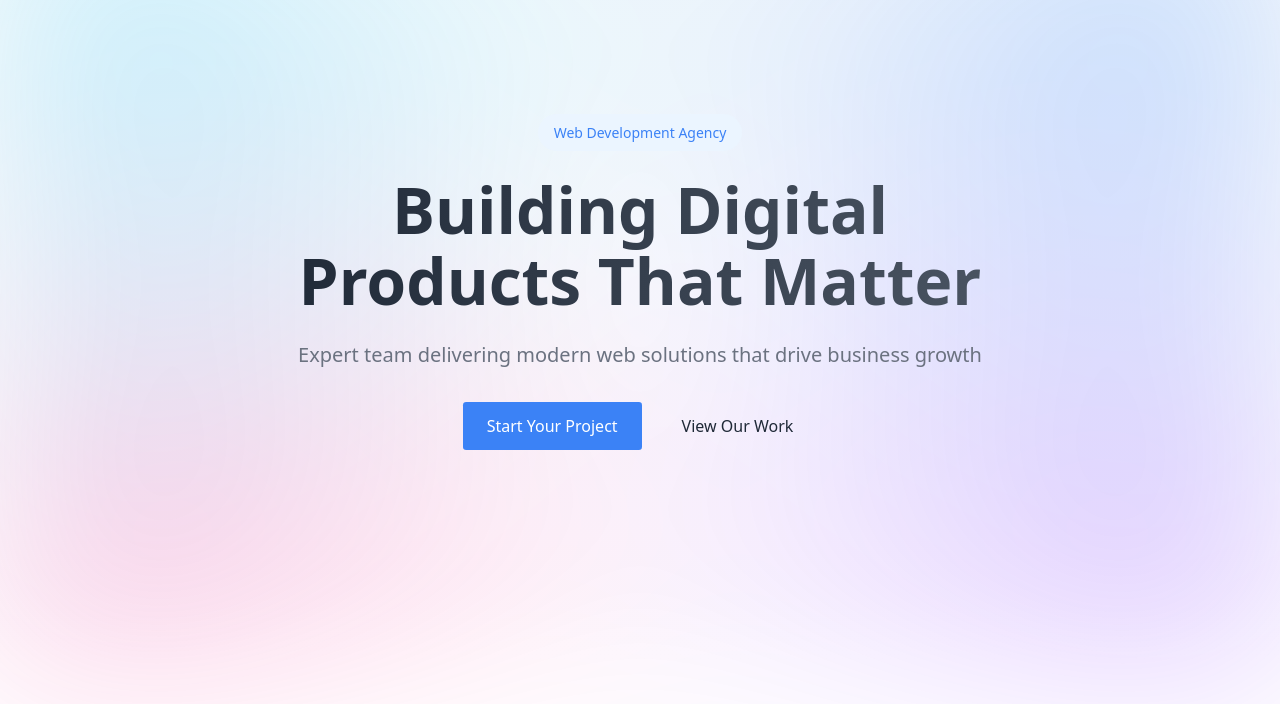
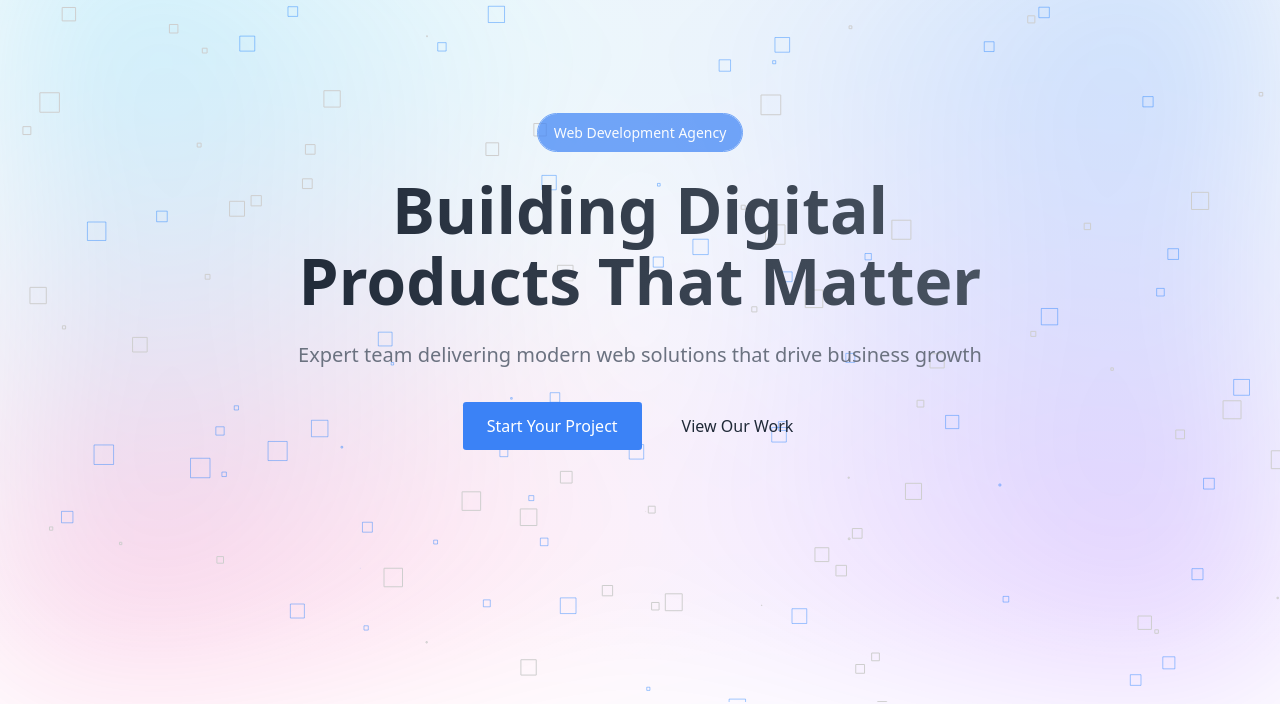
Before and after one commit to Arpit2218B/techvory-landing-page, a plain HTML site: page index.html in a window 1280 px wide. Shown: the part 98-802 px from the top of the page. Drawn offline with nearby package versions, Linux system fonts and the light colour scheme.

Commit message:
feat: adding animations

```diff
--- a/index.html
+++ b/index.html
@@ -22,7 +22,7 @@
           Techvory
         </a>
         <div>
-          <a href="https://calendly.com/your-calendly-link" target="_blank" rel="noopener noreferrer"
+          <a href="https://calendly.com/business-techvory/30min" target="_blank" rel="noopener noreferrer"
             class="button primary cta">
             Book a call
           </a>
@@ -36,14 +36,15 @@
     <section class="hero">
       <div class="container">
         <span class="badge">Web Development Agency</span>
-        <h1>Building Digital Products That Matter</h1>
-        <p>Expert team delivering modern web solutions that drive business growth</p>
+        <h1 class="hero-heading">Building Digital Products That Matter</h1>
+        <p class="hero-text">Expert team delivering modern web solutions that drive business growth</p>
         <div class="hero-buttons">
           <a href="#contact" class="button primary">Start Your Project</a>
           <a href="#portfolio" class="button secondary">View Our Work</a>
         </div>
       </div>
       <div class="tech-background"></div>
+      <canvas id="miCanvas"></canvas>
     </section>
 
     <!-- Services Section -->
@@ -56,7 +57,7 @@
             <div class="service-icon">
               <svg xmlns="http://www.w3.org/2000/svg" width="24" height="24" viewBox="0 0 24 24" fill="none" stroke="currentColor" stroke-width="2" stroke-linecap="round" stroke-linejoin="round" class="lucide lucide-code"><polyline points="16 18 22 12 16 6"/><polyline points="8 6 2 12 8 18"/></svg>
             </div>
-            <h3>E2E web application</h3>
+            <h3>Holistic web application</h3>
             <p>Robust, scalable, and feature-rich web applications tailored to complex business processes.
             </p>
           </div>
@@ -85,6 +86,20 @@
             <h3>API Development</h3>
             <p>Create and integrate APIs for smooth communication between applications and services</p>
           </div>
+          <div class="service-card">
+            <div class="service-icon">
+              <svg xmlns="http://www.w3.org/2000/svg" width="24" height="24" viewBox="0 0 24 24" fill="none" stroke="currentColor" stroke-width="2" stroke-linecap="round" stroke-linejoin="round" class="lucide lucide-layout-template"><rect width="18" height="7" x="3" y="3" rx="1"/><rect width="9" height="7" x="3" y="14" rx="1"/><rect width="5" height="7" x="16" y="14" rx="1"/></svg>
+            </div>
+            <h3>SAAS applications</h3>
+            <p>Scalable SaaS solutions with seamless integrations, robust APIs, and security</p>
+          </div>
+          <div class="service-card">
+            <div class="service-icon">
+              <svg xmlns="http://www.w3.org/2000/svg" width="24" height="24" viewBox="0 0 24 24" fill="none" stroke="currentColor" stroke-width="2" stroke-linecap="round" stroke-linejoin="round" class="lucide lucide-hard-drive-download"><path d="M12 2v8"/><path d="m16 6-4 4-4-4"/><rect width="20" height="8" x="2" y="14" rx="2"/><path d="M6 18h.01"/><path d="M10 18h.01"/></svg>
+            </div>
+            <h3>CMS Integration</h3>
+            <p>Effortless CMS integration for streamlined content management and seamless workflows</p>
+          </div>
           <!-- Add other service cards -->
         </div>
       </div>
@@ -96,7 +111,7 @@
         <h2>Why Choose Us</h2>
         <p class="subtitle">Partner with experts who understand your business needs</p>
 
-        <div class="stats-grid">
+        <!-- <div class="stats-grid">
           <div class="stat-card">
             <span class="stat-number">4+</span>
             <p>Years Experience</p>
@@ -109,7 +124,7 @@
             <span class="stat-number">98%</span>
             <p>Client Satisfaction</p>
           </div>
-        </div>
+        </div> -->
 
         <div class="features-grid">
           <div class="feature-card">
@@ -256,12 +271,12 @@
                   d="M22 16.92v3a2 2 0 0 1-2.18 2 19.79 19.79 0 0 1-8.63-3.07 19.5 19.5 0 0 1-6-6 19.79 19.79 0 0 1-3.07-8.67A2 2 0 0 1 4.11 2h3a2 2 0 0 1 2 1.72 12.84 12.84 0 0 0 .7 2.81 2 2 0 0 1-.45 2.11L8.09 9.91a16 16 0 0 0 6 6l1.27-1.27a2 2 0 0 1 2.11-.45 12.84 12.84 0 0 0 2.81.7A2 2 0 0 1 22 16.92z">
                 </path>
               </svg>
-              +91 9451672228
+              +91 9560553228
             </a>
           </div>
-          <a href="https://calendly.com/your-calendly-link" target="_blank" rel="noopener noreferrer"
+          <a href="https://calendly.com/business-techvory/30min" target="_blank" rel="noopener noreferrer"
             class="button primary">
-            Schedule Meeting
+            Book a free discovery call
           </a>
         </div>
       </div>
@@ -269,7 +284,7 @@
   </main>
 
   <div class="floating">
-    <a href="https://calendly.com/your-calendly-link" target="_blank" rel="noopener noreferrer"
+    <a href="https://calendly.com/business-techvory/30min" target="_blank" rel="noopener noreferrer"
       class="button primary">
       Book a call
     </a>
@@ -294,7 +309,7 @@
         <div class="footer-links">
           <h4>Company</h4>
           <ul>
-            <li><a href="#our-services">Services</a></li>
+            <li><a href="#services">Services</a></li>
             <li><a href="#why-choose-us">Why work with us</a></li>
             <li><a href="#portfolio">Previous projects</a></li>
             <li><a href="#contact">Contact</a></li>
@@ -303,12 +318,6 @@
         <div class="footer-social">
           <h4>Connect</h4>
           <div class="social-links">
-            <a href="#" aria-label="GitHub">
-              <svg xmlns="http://www.w3.org/2000/svg" width="24" height="24" viewBox="0 0 24 24" fill="currentColor">
-                <path
-                  d="M12 0C5.37 0 0 5.37 0 12c0 5.3 3.438 9.8 8.207 11.387.6.11.793-.26.793-.577 0-.285-.01-1.04-.015-2.04-3.338.727-4.042-1.61-4.042-1.61-.546-1.385-1.333-1.755-1.333-1.755-1.089-.744.083-.729.083-.729 1.204.084 1.837 1.237 1.837 1.237 1.07 1.834 2.807 1.304 3.492.996.108-.774.42-1.305.763-1.605-2.665-.305-5.466-1.332-5.466-5.93 0-1.31.468-2.38 1.236-3.22-.124-.303-.536-1.523.117-3.176 0 0 1.008-.322 3.3 1.23a11.472 11.472 0 0 1 3.005-.405c1.02.005 2.045.138 3.005.405 2.292-1.552 3.3-1.23 3.3-1.23.653 1.653.241 2.873.118 3.176.77.84 1.235 1.91 1.235 3.22 0 4.61-2.804 5.623-5.475 5.92.43.37.814 1.1.814 2.22 0 1.606-.014 2.898-.014 3.292 0 .32.192.694.8.577C20.565 21.796 24 17.298 24 12c0-6.63-5.37-12-12-12z" />
-              </svg>
-            </a>
             <a href="#" aria-label="Linkedin">
               <svg xmlns="http://www.w3.org/2000/svg" width="24" height="24" viewBox="0 0 24 24" fill="currentColor">
                 <path
@@ -330,6 +339,164 @@
       </div>
     </div>
   </footer>
+
+  <script>
+    let canvas = document.getElementById("miCanvas");
+let context = canvas.getContext("2d");
+canvas.width = window.innerWidth;
+canvas.height = window.innerHeight;
+
+let mouseCoords = {
+  x: undefined,
+  y: undefined,
+}
+
+window.addEventListener("mousemove", (e) => {
+
+  if (mouseCoords.x < e.x) {
+    puntos.forEach(punto => {
+      punto.x -= - 0.6
+    });
+  }
+
+  if (mouseCoords.x > e.x) {
+    puntos.forEach(punto => {
+      punto.x += - 0.6
+    });
+  }
+
+  if (mouseCoords.y < e.y) {
+    puntos.forEach(punto => {
+      punto.y -= - 0.6
+    });
+  }
+
+  if (mouseCoords.y > e.y) {
+    puntos.forEach(punto => {
+      punto.y += - 0.6
+    });
+  }
+
+  mouseCoords.x = e.x;
+  mouseCoords.y = e.y;
+})
+
+
+function Punto() {
+
+  this.x = Math.random() * canvas.width;
+  this.y = Math.random() * canvas.height;
+  this.size = Math.random() * 20;
+  this.floatX = Math.random() * 0.3 - 0.1;
+  this.floatY = Math.random() * 0.3 - 0.1;
+  this.color = randomColor();
+
+  this.draw = function () {
+    context.beginPath();
+    context.fillStyle = this.color;
+    context.arc(this.x, this.y, this.size, 0, 360);
+    context.fill();
+  }
+
+  this.draw = function () {
+  context.beginPath();
+  context.strokeStyle = this.color; // Set the color for the square outline
+  context.lineWidth = 1; // Optional: Set the line width for the square outline
+  context.rect(this.x, this.y, this.size, this.size); // Draw a square
+  context.stroke(); // Render the square's outline
+}
+
+  this.update = function () {
+
+    if (this.x > canvas.width) this.x = -10;
+    if (this.x < -20) this.x = canvas.width;
+    if (this.y > canvas.height) this.y = -10;
+    if (this.y < -20) this.y = canvas.height;
+
+    this.x += this.floatX;
+    this.y += this.floatY;
+    this.draw();
+  }
+}
+
+let puntos = [];
+for (let i = 0; i < 150; i++)  puntos[i] = new Punto();
+
+function move() {
+
+  context.clearRect(0, 0, canvas.width, canvas.height);
+
+  puntos.forEach(punto => {
+    punto.update();
+  });
+
+  requestAnimationFrame(move);
+}
+
+move();
+
+function randomColor() {
+  let random = Math.random() * 3;
+  if (random > 2) return "rgb(206, 206, 206)";
+  if (random < 2 && random > 1) return "0072FF5d";
+  if (random < 1) return "#0072FF5d";
+}
+  </script>
+  <script src="https://cdnjs.cloudflare.com/ajax/libs/gsap/3.8.0/gsap.min.js" integrity="sha512-eP6ippJojIKXKO8EPLtsUMS+/sAGHGo1UN/38swqZa1ypfcD4I0V/ac5G3VzaHfDaklFmQLEs51lhkkVaqg60Q==" crossorigin="anonymous" referrerpolicy="no-referrer"></script>
+
+  <script src="https://cdnjs.cloudflare.com/ajax/libs/gsap/3.8.0/ScrollTrigger.min.js" integrity="sha512-CPA5LMoJI/a5HkSIAKcBtFXe4gqGjPUL2ExF/3PmhrrHI17wod9xOqqF+0WZQRKIIq0KwF8oG5BaiWobtrke3A==" crossorigin="anonymous" referrerpolicy="no-referrer"></script>
+  <script>
+
+      gsap.registerPlugin(ScrollTrigger);
+      var tl = gsap.timeline();
+
+      tl.from('.hero-text', {
+          y: '-50%',
+          opacity: 0,
+          duration: 2,
+          ease: Power4.easeOut
+      })
+
+      tl.from('.hero-heading', {
+          y: '50%',
+          opacity: 0,
+          duration: 2,
+          ease: Power4.easeOut
+      }, "-=2")
+
+      gsap.from('.service-card', {
+          scrollTrigger: {
+              trigger: '.services-grid',
+              start: 'top bottom'
+          },
+          x: '50',
+          opacity: 0,
+          duration: 2,
+          ease: Power4.easeOut
+      })
+
+      gsap.from('.feature-card', {
+          scrollTrigger: {
+              trigger: '.why-choose-us',
+              start: 'top center'
+          },
+          x: '-50',
+          opacity: 0,
+          duration: 2,
+          ease: Power4.easeOut
+      })
+
+      gsap.from('.portfolio-item', {
+          scrollTrigger: {
+              trigger: '.portfolio',
+              start: 'top center'
+          },
+          x: '-50',
+          opacity: 0,
+          duration: 2,
+          ease: Power4.easeOut
+      })
+  </script>
 </body>
 
 </html>
--- a/styles.css
+++ b/styles.css
@@ -49,8 +49,11 @@ body {
 .badge {
   display: inline-block;
   padding: 0.5rem 1rem;
-  background: #ebf5ff;
-  color: var(--primary);
+  outline: 1px solid var(--primary);
+  background-color: var(--primary);
+  color: white;
+  opacity: 0.7;
+  z-index: 200;
   border-radius: 9999px;
   font-weight: 500;
   font-size: 0.875rem;
@@ -120,7 +123,7 @@ body {
 
 .services-grid {
   display: grid;
-  grid-template-columns: repeat(auto-fit, minmax(250px, 1fr));
+  grid-template-columns: repeat(auto-fit, minmax(300px, 1fr));
   gap: 2rem;
   margin-top: 3rem;
 }
@@ -158,7 +161,7 @@ body {
 
 .portfolio-grid {
   display: grid;
-  grid-template-columns: repeat(auto-fit, minmax(350px, 1fr));
+  grid-template-columns: repeat(auto-fit, minmax(300px, 1fr));
   gap: 2rem;
   margin-top: 3rem;
 }
@@ -485,3 +488,10 @@ body {
   width: 200px;
   height: 60px;
 }
+
+#miCanvas {
+  position: absolute;
+  background-color: transparent;
+  top: 0px;
+  left: 0px;
+}
```
